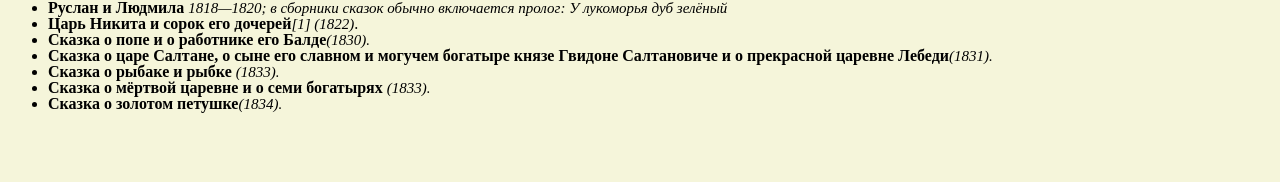
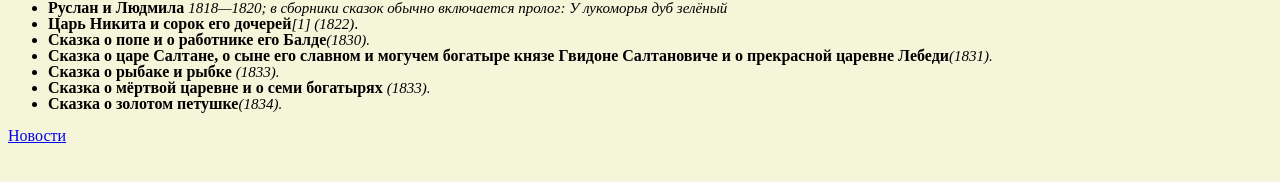
Before and after one commit to shade1471/study2, a plain HTML site: page index.html in a window 1280 px wide. Shown: the part 502-684 px from the top of the page. Drawn offline with Linux system fonts and the light colour scheme.

Commit message:
add news

```diff
--- a/index.html
+++ b/index.html
@@ -34,6 +34,6 @@
     <li><span class="name">Сказка о мёртвой царевне и о семи богатырях </span><span class="description">(1833).</span></li>
     <li><span class="name">Сказка о золотом петушке</span><span class="description">(1834).</span> </li>
   </ol>
-
+<a href="news.html">Новости</a>
 
 </body>
```
Also changed, not shown: news.html (added).
